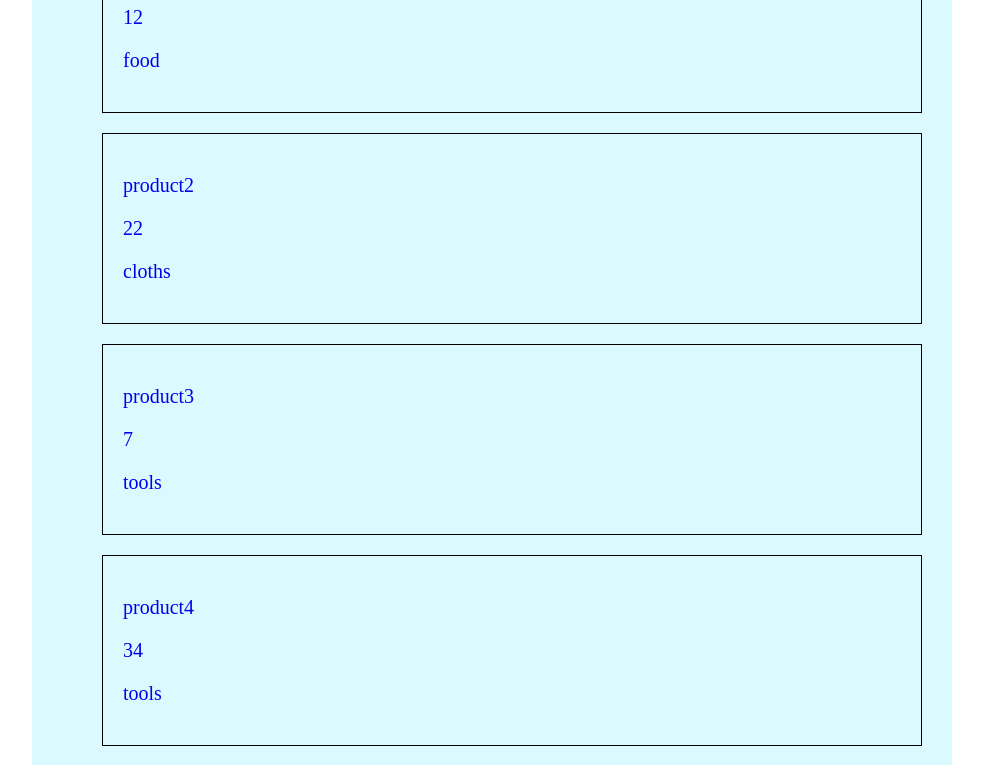
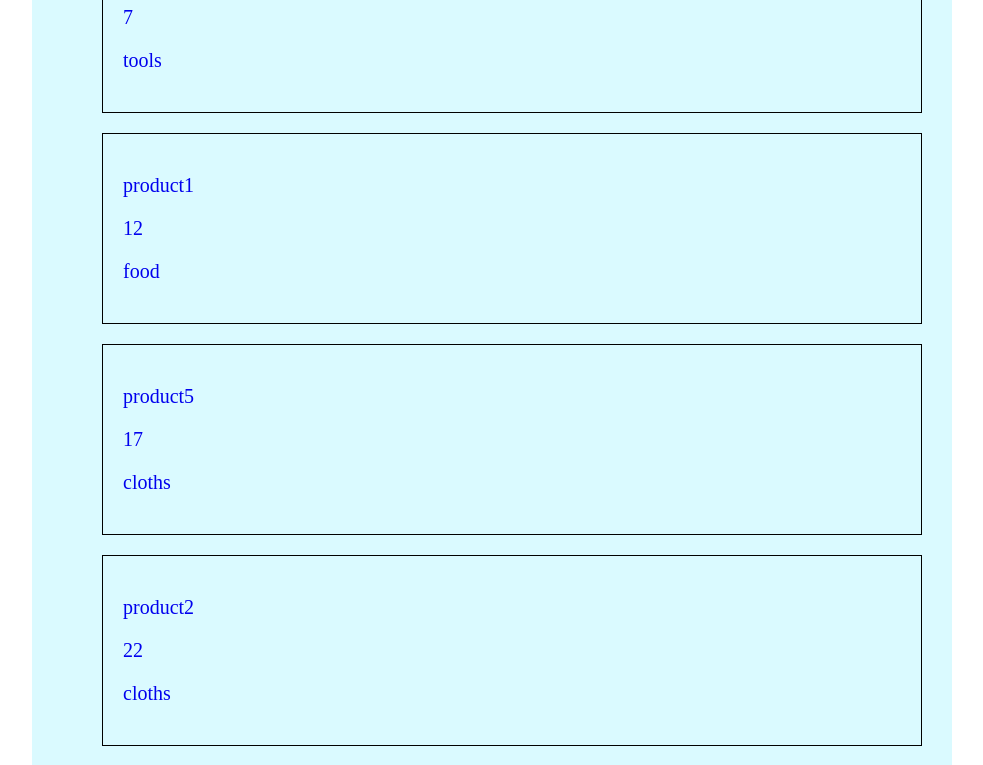
Before and after one commit to ScalaConsultants/react-example-app, a React app: page / in a window 1280 px wide. Shown: the part 400-1165 px from the top of the page, without its empty margins (148-1131 px from the left). Built offline with nearby package versions, Linux system fonts and the light colour scheme.

Commit message:
add sort elements

```diff
--- a/src/components/ProductsList/ProductsList.js
+++ b/src/components/ProductsList/ProductsList.js
@@ -6,7 +6,7 @@ import ProductsListStyle from './ProductListStyle'
 
 const ProductsList = () => {
 
-  const productsList = products.map((product) =>
+  const productsList = products.sort((a,b) => a.price - b.price).map((product) =>
     <Link to={`/${product.id}`}>
       <ListElement product={product}/>
     </Link>
```
